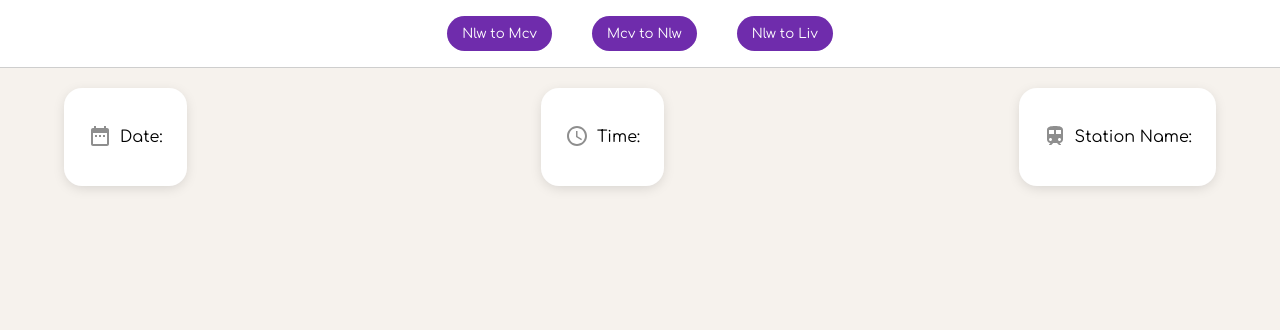
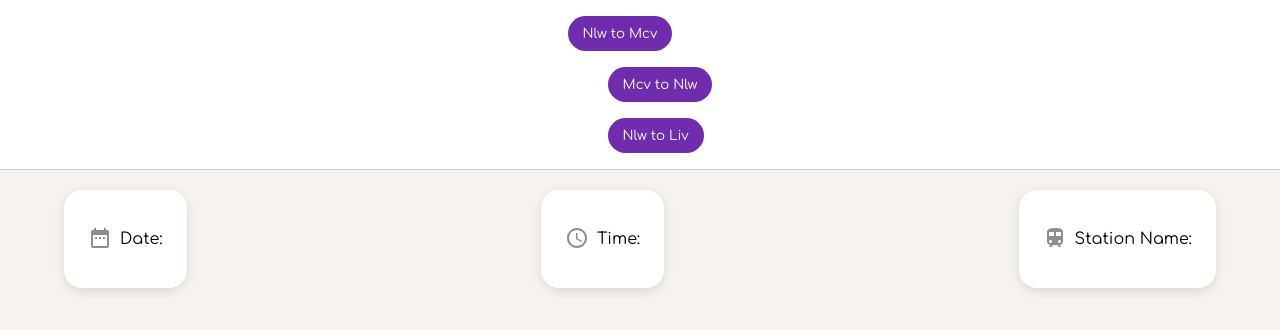
Before and after one commit to kieranphilipbrown/train-times-app, a React (Create React App) app: page / in a window 1280 px wide. Shown: the top 330 px of the page. Built offline with nearby package versions, Linux system fonts and the light colour scheme.

Commit message:
Add p width to button container

```diff
--- a/src/components/TrainList.js
+++ b/src/components/TrainList.js
@@ -34,6 +34,7 @@ class TrainList extends React.Component {
 			<>
 				<main className="main-content">
 					<div style={buttonContainer}>
+<div style={pageWidth}>
 						<ul style={{ display: 'flex', justifyContent: 'space-between', listStyleType: 'none', paddingLeft: "0" }}>
 							<button style={trainButton} id="NLW" data-des="MCV" onClick={this.trainListCallback}>Nlw to Mcv</button>
 						</ul>
@@ -43,6 +44,7 @@ class TrainList extends React.Component {
 						<ul style={{ display: 'flex', justifyContent: 'space-between', listStyleType: 'none' }}>
 							<button style={trainButton} id="NLW" data-des="LIV" onClick={this.trainListCallback}>Nlw to Liv</button>
 						</ul>
+</div>
 					</div>
 
 					<div style={pageWidth}>
```
